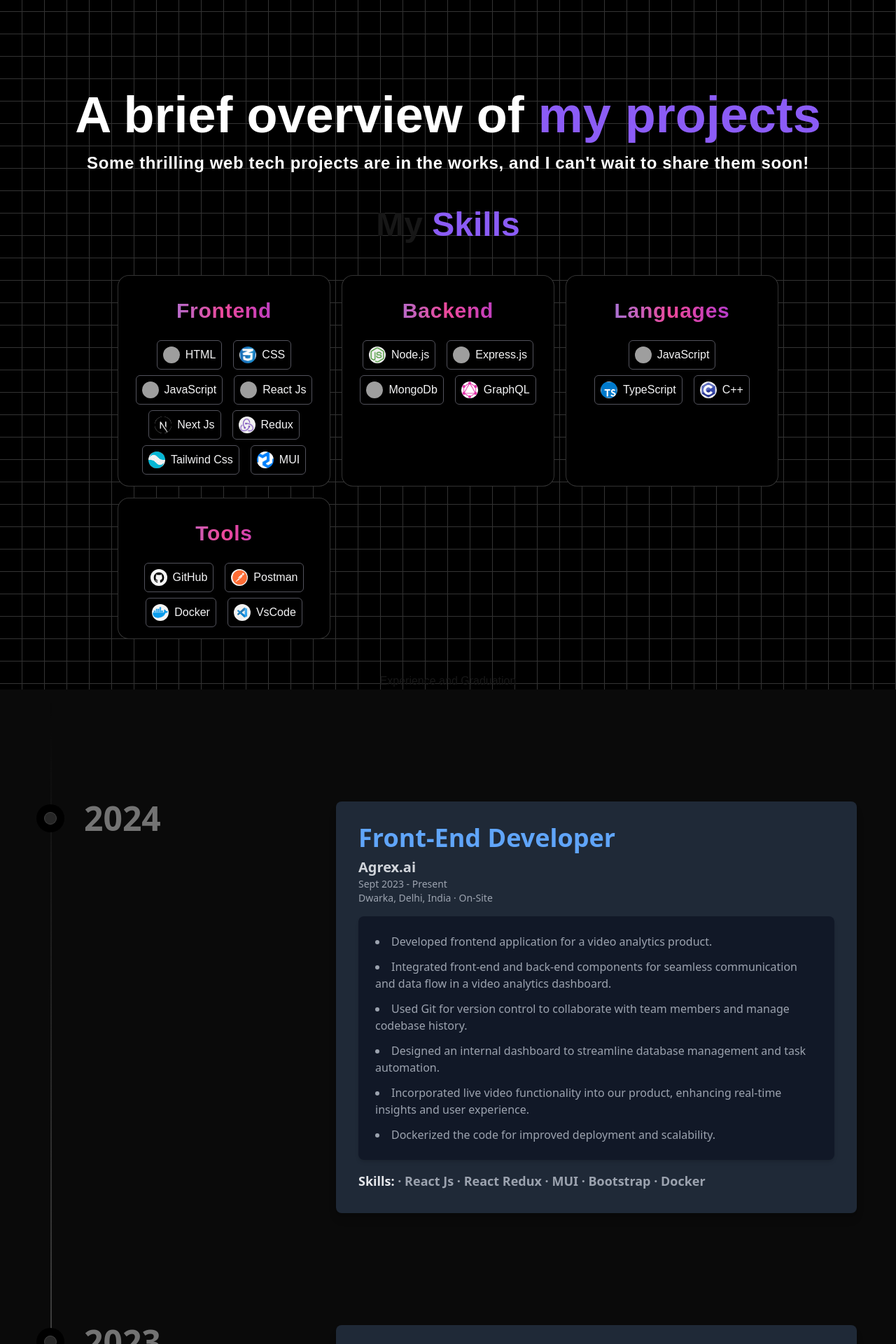
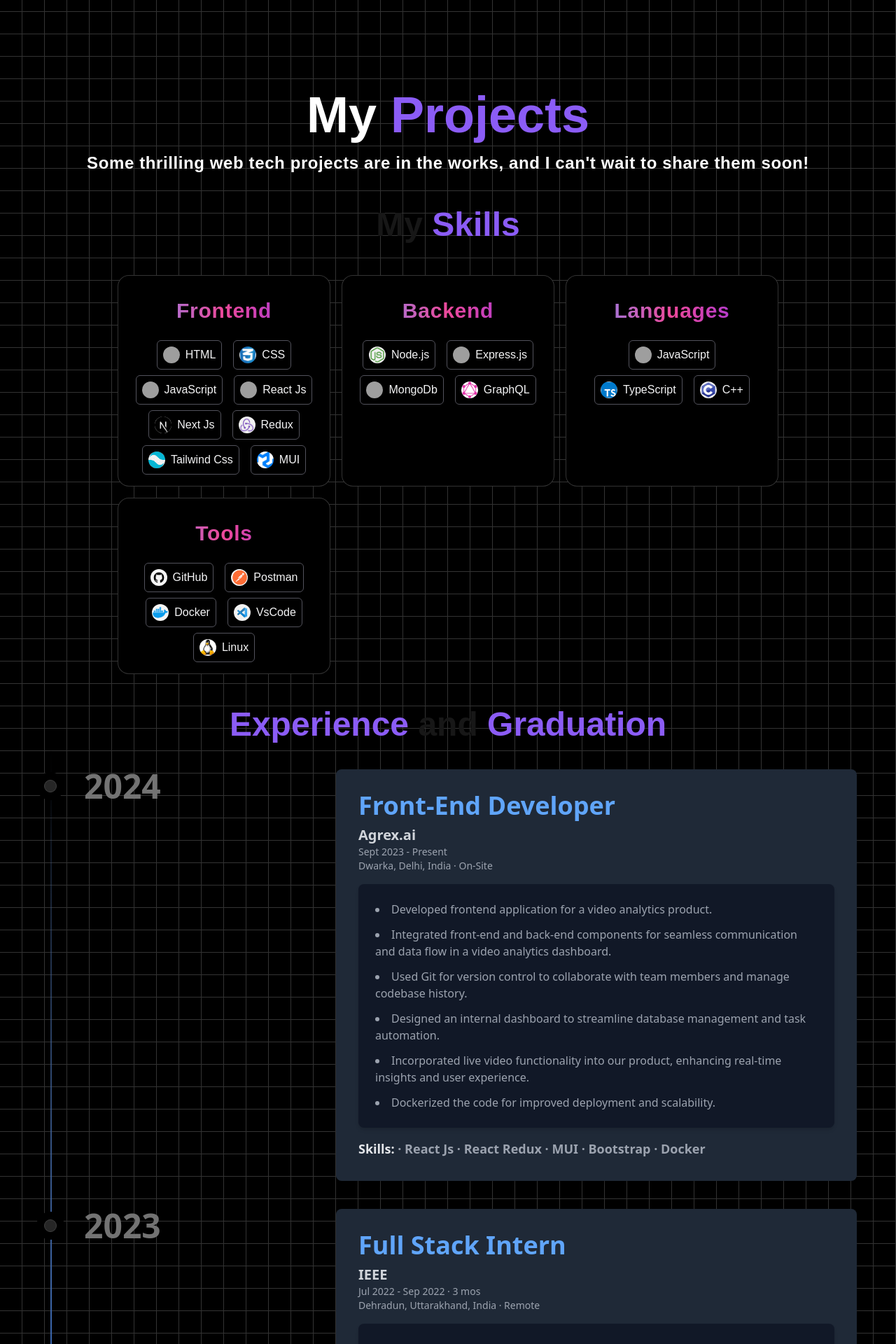
Before and after one commit to MukulDhiman03/next_portfolio, a Next.js app: page / in a window 1280 px wide. Shown: the part 720-2640 px from the top of the page at 70% size. Built offline with nearby package versions, Linux system fonts and the light colour scheme; grey boxes are pictures that could not be loaded.

Commit message:
Experience Changed

```diff
--- a/src/app/components/Projects.tsx
+++ b/src/app/components/Projects.tsx
@@ -154,8 +154,8 @@
     return (
         <div className='py-12  '>
             <div>
-                <p className='text-center font-bold text-2xl md:text-7xl text-white'>
-                    A brief overview of <span className="text-violet-500">my projects</span>
+                <p className='text-center font-bold text-5xl md:text-7xl text-white'>
+                    My <span className="text-violet-500">Projects</span>
                 </p>
             </div>
             <div className="text-center">
--- a/src/app/components/experience/Experience.tsx
+++ b/src/app/components/experience/Experience.tsx
@@ -81,8 +81,8 @@
 ];
 const Experience = () => {
     return (
-        <div>
-            <div className='text-center'>Experience and Graduation</div>
+        <div >
+            <div className='text-center text-5xl font-bold'><span className="text-violet-500">Experience</span> and <span className="text-violet-500">Graduation</span></div>
             <div className="w-full">
                 <Timeline data={data} />
             </div>
--- a/src/app/components/skills/Skills.tsx
+++ b/src/app/components/skills/Skills.tsx
@@ -18,6 +18,8 @@
 import postman from "../../images/skills/postman.png"
 import docker from "../../images/skills/docker.png"
 import vscode from "../../images/skills/vs code.jpg"
+import linux from "../../images/skills/linux.jpg"
+
 
 
 
@@ -117,6 +119,10 @@
                 image: vscode,
                 skill: "VsCode",
             },
+            {
+                image: linux,
+                skill: "Linux",
+            },
         ],
     },
 ];
--- a/src/app/components/ui/timeline.tsx
+++ b/src/app/components/ui/timeline.tsx
@@ -33,24 +33,15 @@
 
     return (
         <div
-            className="w-full bg-white dark:bg-neutral-950 font-sans md:px-10"
+            className="w-full font-sans md:px-10"
             ref={containerRef}
         >
-            {/* <div className="max-w-7xl mx-auto py-20 px-4 md:px-8 lg:px-10">
-                <h2 className="text-lg md:text-4xl mb-4 text-black dark:text-white max-w-4xl">
-                    Changelog from my journey
-                </h2>
-                <p className="text-neutral-700 dark:text-neutral-300 text-sm md:text-base max-w-sm">
-                    I&apos;ve been working on Aceternity for the past 2 years. Here&apos;s
-                    a timeline of my journey.
-                </p>
-            </div> */}
 
-            <div ref={ref} className="relative max-w-7xl mx-auto pb-20">
+            <div ref={ref} className="relative max-w-7xl mx-auto pb-20 ">
                 {data.map((item, index) => (
                     <div
                         key={index}
-                        className="flex justify-start pt-10 md:pt-40 md:gap-10"
+                        className="flex justify-start pt-10 md:pt-10 md:gap-10"
                     >
                         <div className="sticky flex flex-col md:flex-row z-40 items-center top-40 self-start max-w-xs lg:max-w-sm md:w-full">
                             <div className="h-10 absolute left-3 md:left-3 w-10 rounded-full bg-white dark:bg-black flex items-center justify-center">
```
